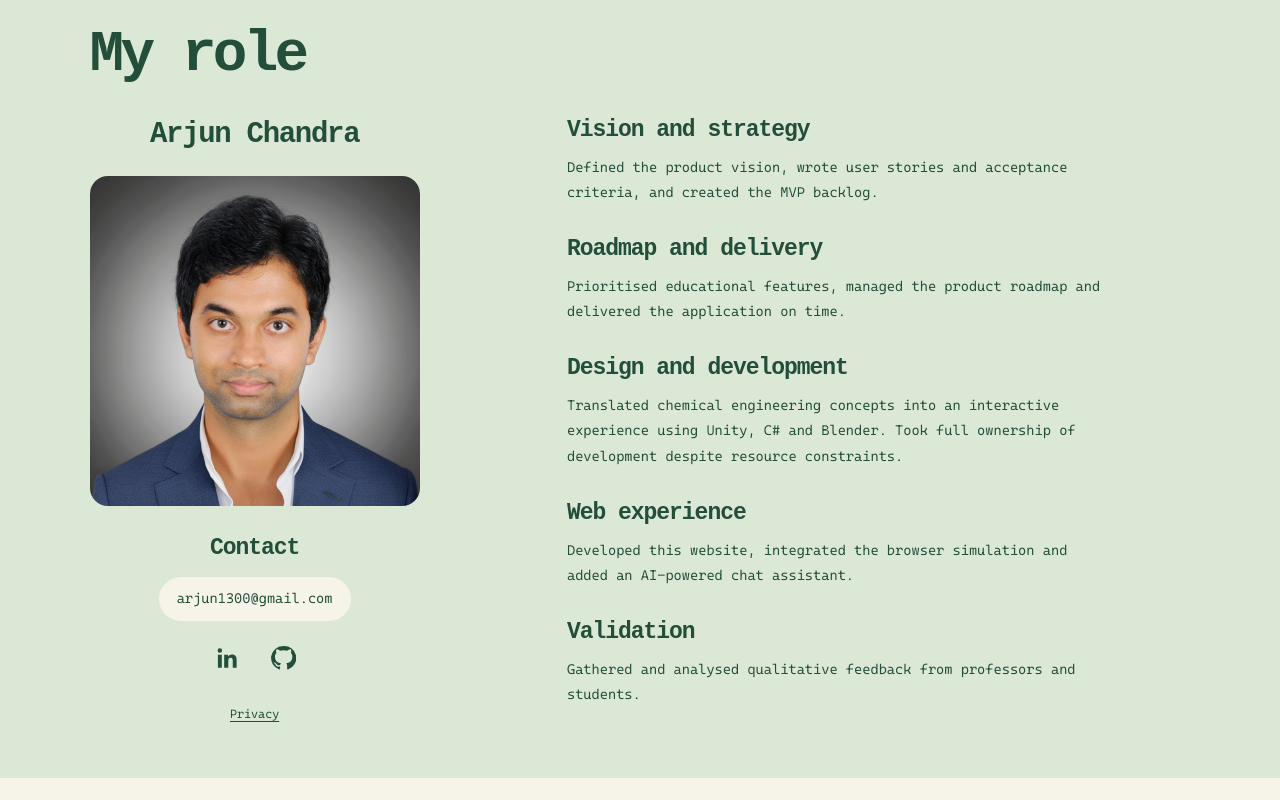
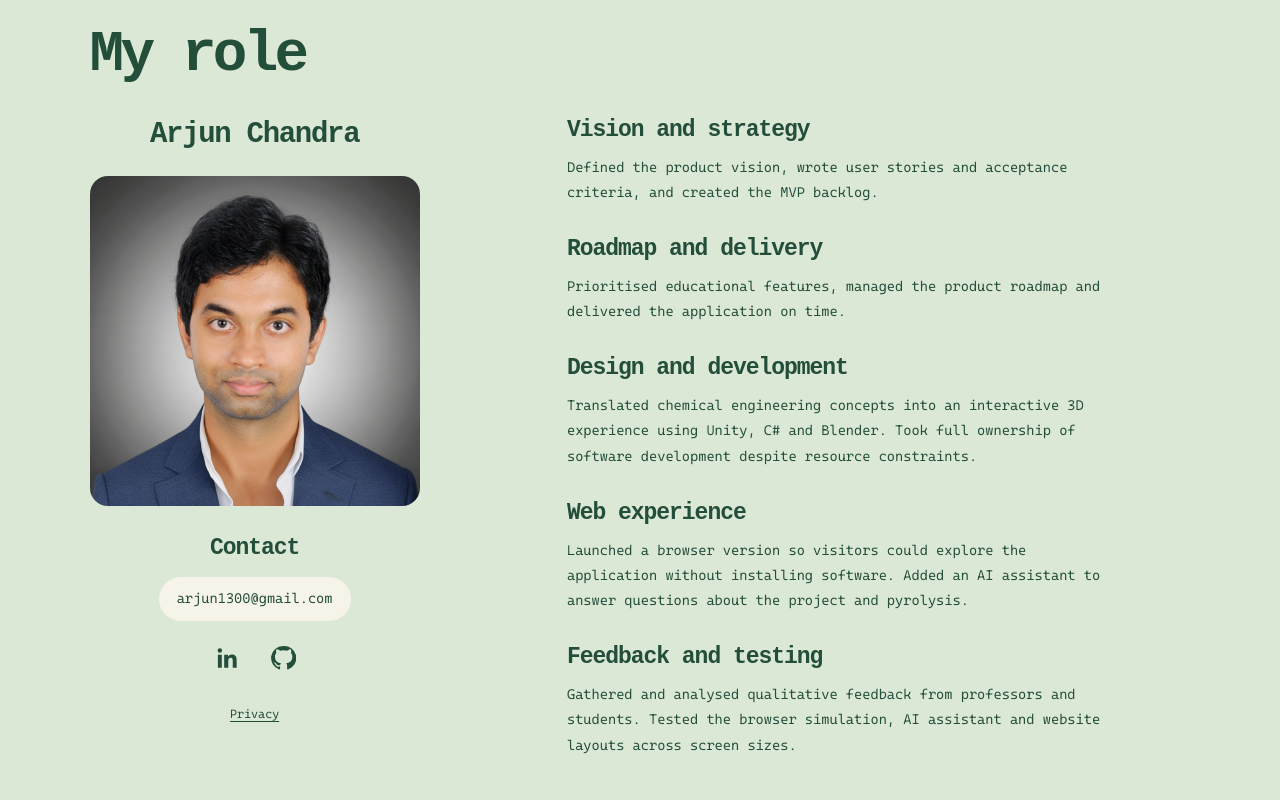
Before and after one commit to arjunbcmsb/pyrolysis-portfolio, a website: page public/index.html in a window 1280 px wide. Shown: the part 3198-3998 px from the top of the page. Before the commit the page ends 3976 px from the top, so only its background shows below. Drawn offline with Linux system fonts and the light colour scheme; no server answers.

Commit message:
Clarify software ownership, browser benefits and feedback testing

```diff
--- a/public/index.html
+++ b/public/index.html
@@ -85,9 +85,9 @@
           <div class="product-story">
             <article><h3>Vision and strategy</h3><p>Defined the product vision, wrote user stories and acceptance criteria, and created the MVP backlog.</p></article>
             <article><h3>Roadmap and delivery</h3><p>Prioritised educational features, managed the product roadmap and delivered the application on time.</p></article>
-            <article><h3>Design and development</h3><p>Translated chemical engineering concepts into an interactive experience using Unity, C# and Blender. Took full ownership of development despite resource constraints.</p></article>
-            <article><h3>Web experience</h3><p>Developed this website, integrated the browser simulation and added an AI-powered chat assistant.</p></article>
-            <article><h3>Validation</h3><p>Gathered and analysed qualitative feedback from professors and students.</p></article>
+            <article><h3>Design and development</h3><p>Translated chemical engineering concepts into an interactive 3D experience using Unity, C# and Blender. Took full ownership of software development despite resource constraints.</p></article>
+            <article><h3>Web experience</h3><p>Launched a browser version so visitors could explore the application without installing software. Added an AI assistant to answer questions about the project and pyrolysis.</p></article>
+            <article><h3>Feedback and testing</h3><p>Gathered and analysed qualitative feedback from professors and students. Tested the browser simulation, AI assistant and website layouts across screen sizes.</p></article>
           </div>
         </div>
       </section>
```
